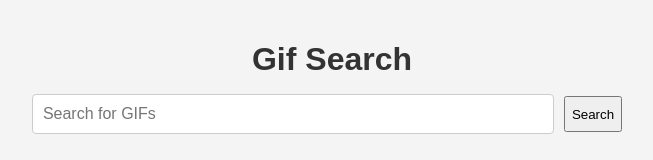
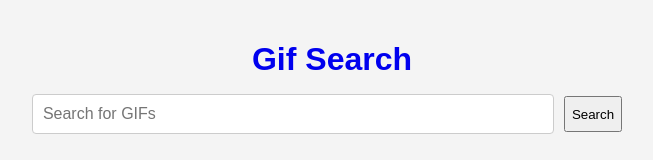
Before and after one commit to baileyhamersly/gif-search, a Next.js app: page / in a window 1280 px wide. Shown: the top 160 px of the page, without its empty margins (308-961 px from the left). Built offline with nearby package versions, Linux system fonts and the light colour scheme; no server answers.

Commit message:
attempting to force dynamic random gif call on amplify, made site title direct to homepage

```diff
--- a/app/layout.tsx
+++ b/app/layout.tsx
@@ -2,6 +2,7 @@ import { ReactNode } from "react";
 import SearchBar from "./components/SearchBar";
 import "./globals.css";
 import { Metadata } from "next";
+import Link from "next/link";
 
 export const metadata: Metadata = {
   title: "Gif Search",
@@ -13,7 +14,11 @@ export default function RootLayout({ children }: { children: ReactNode }) {
     <html lang="en">
       <body>
         <div className="container">
-          <h1 className="title">Gif Search</h1>
+          <h1 className="title">
+            <Link href="/" style={{ textDecoration: "none" }}>
+              Gif Search
+            </Link>
+          </h1>
           <SearchBar />
           {children}
         </div>
--- a/app/page.tsx
+++ b/app/page.tsx
@@ -1,3 +1,5 @@
+export const dynamic = "force-dynamic";
+
 import { fetchGifs, fetchMultipleRandomGifs, Gif } from './lib/fetchGifs';
 import GifItem from './components/GifItem';
 
```
